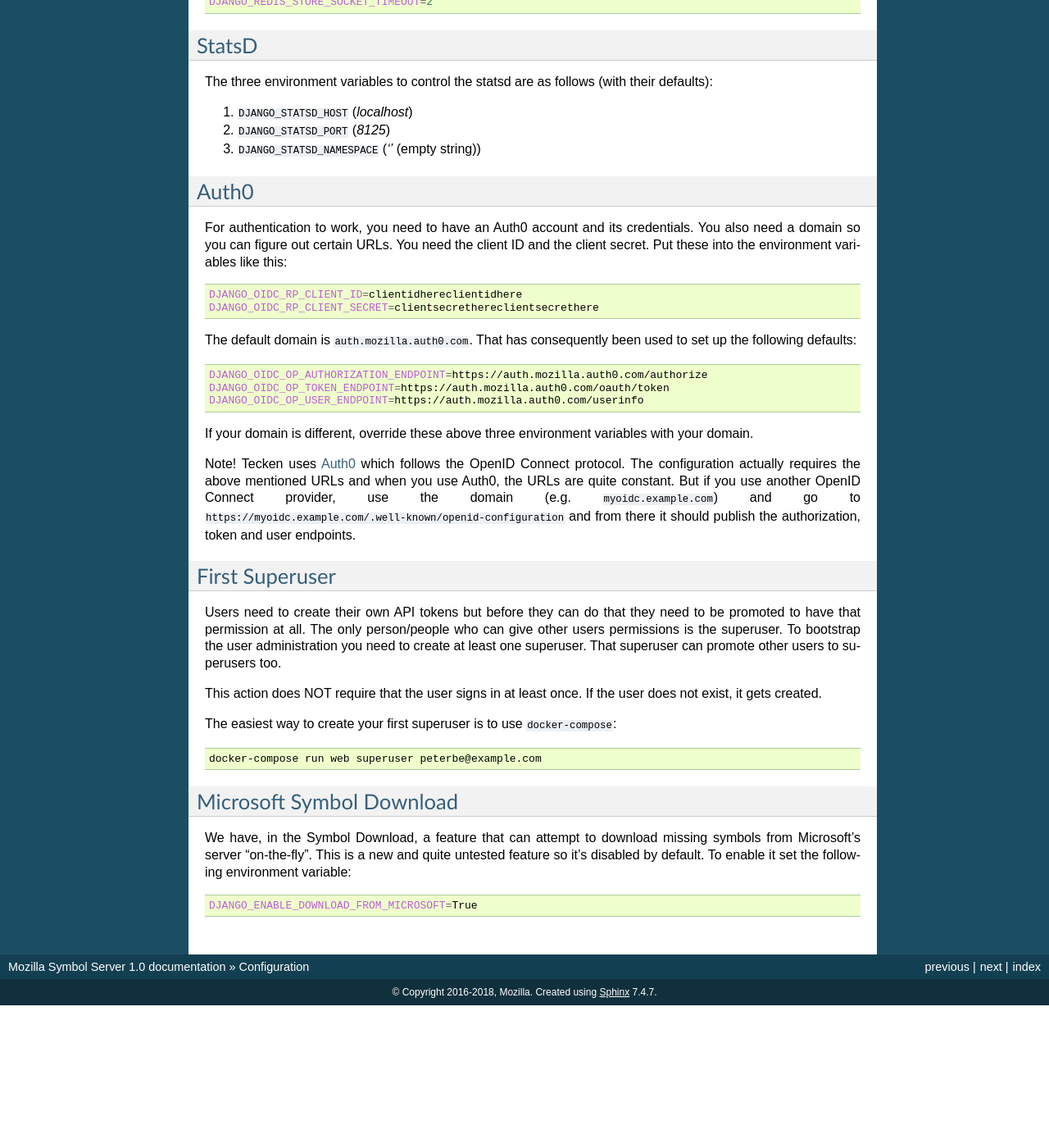
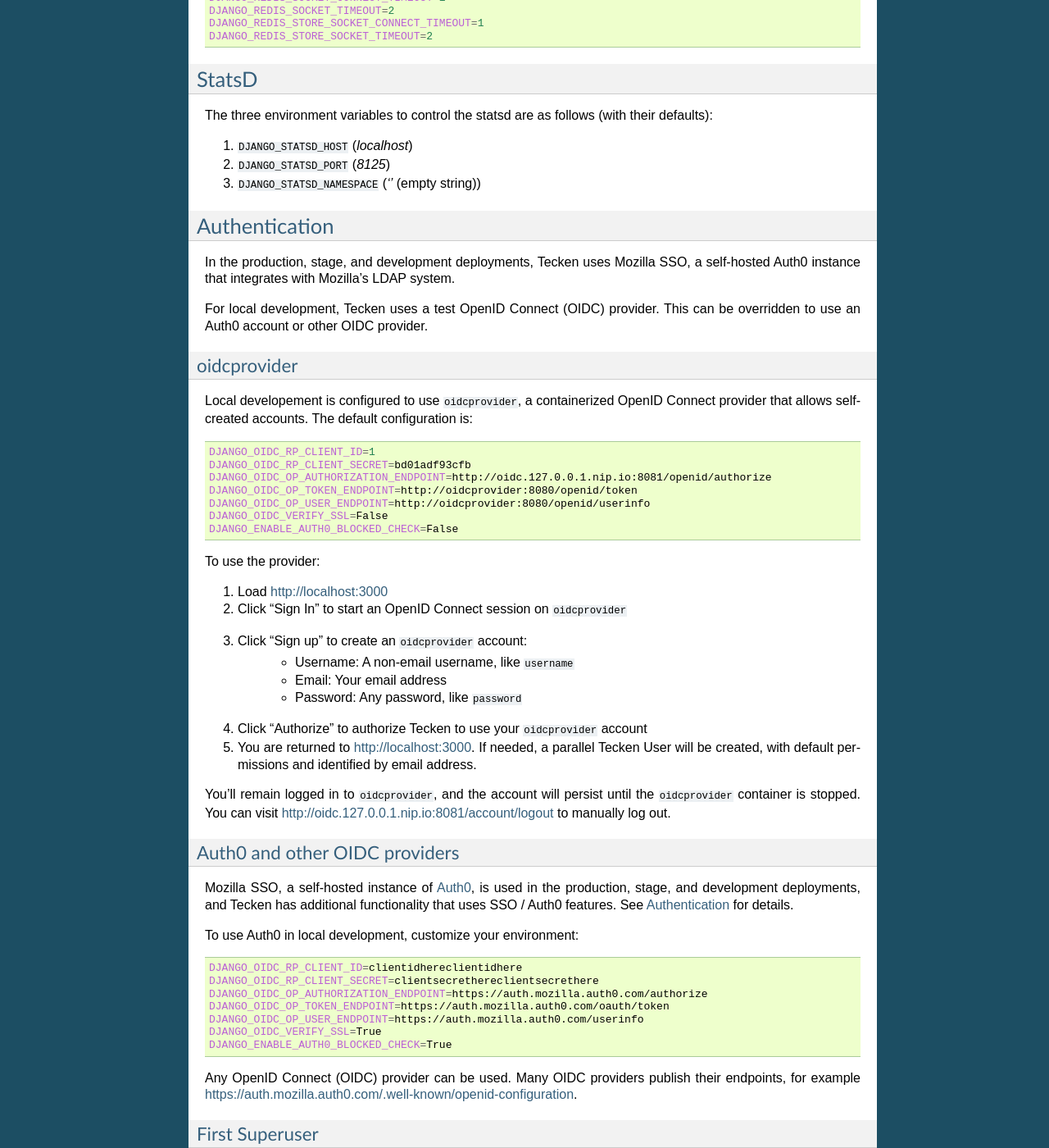
Before and after one commit to mozilla-services/tecken, a Sphinx documentation site: the page built from docs/configuration.rst, in a window 1280 px wide and 1400 px high, scrolled down 5391 px. Shown: the whole window at 82% size. Built offline with Sphinx 7.4.7, drawn with Linux system fonts in a browser that asks for light colours; before the commit the page ends 6617 px from its top, so only the background shows below that; some of the changed text lies outside the part shown.

Commit message:
bug 1552901: Use oidcprovider in local dev
Use testprovider from mozilla-parsys/docker-test-mozilla-django-oidc for
authentication in the local development environment.

```diff
--- a/docs/configuration.rst
+++ b/docs/configuration.rst
@@ -338,46 +338,75 @@ The three environment variables to control the statsd are as follows
 3. ``DJANGO_STATSD_NAMESPACE`` (*''* (empty string))
 
 
-.. _auth0-configuration:
+.. _auth-configuration:
 
-Auth0
-=====
+Authentication
+==============
+In the production, stage, and development deployments, Tecken uses Mozilla SSO,
+a self-hosted Auth0 instance that integrates with Mozilla's LDAP system.
 
-For authentication to work, you need to have an Auth0 account and its
-credentials. You also need a domain so you can figure out certain
-URLs. You need the client ID and the client secret. Put these into
-the environment variables like this:
+For local development, Tecken uses a test OpenID Connect (OIDC) provider.
+This can be overridden to use an Auth0 account or other OIDC provider.
+
+oidcprovider
+------------
+Local developement is configured to use ``oidcprovider``, a containerized
+OpenID Connect provider that allows self-created accounts. The default
+configuration is:
+
+.. code-block:: shell
+
+    DJANGO_OIDC_RP_CLIENT_ID=1
+    DJANGO_OIDC_RP_CLIENT_SECRET=bd01adf93cfb
+    DJANGO_OIDC_OP_AUTHORIZATION_ENDPOINT=http://oidc.127.0.0.1.nip.io:8081/openid/authorize
+    DJANGO_OIDC_OP_TOKEN_ENDPOINT=http://oidcprovider:8080/openid/token
+    DJANGO_OIDC_OP_USER_ENDPOINT=http://oidcprovider:8080/openid/userinfo
+    DJANGO_OIDC_VERIFY_SSL=False
+    DJANGO_ENABLE_AUTH0_BLOCKED_CHECK=False
+
+To use the provider:
+
+1. Load http://localhost:3000
+2. Click "Sign In" to start an OpenID Connect session on ``oidcprovider``
+3. Click "Sign up" to create an ``oidcprovider`` account:
+    * Username: A non-email username, like ``username``
+    * Email: Your email address
+    * Password: Any password, like ``password``
+4. Click "Authorize" to authorize Tecken to use your ``oidcprovider`` account
+5. You are returned to http://localhost:3000. If needed, a parallel Tecken User
+   will be created, with default permissions and identified by email address.
+
+You'll remain logged in to ``oidcprovider``, and the account will persist until
+the ``oidcprovider`` container is stopped.
+You can visit http://oidc.127.0.0.1.nip.io:8081/account/logout to manually log
+out.
+
+Auth0 and other OIDC providers
+------------------------------
+Mozilla SSO, a self-hosted instance of Auth0_, is used in the production, stage,
+and development deployments, and Tecken has additional functionality that uses
+SSO / Auth0 features. See :doc:`authentication` for details.
+
+To use Auth0 in local development, customize your environment:
 
 .. code-block:: shell
 
     DJANGO_OIDC_RP_CLIENT_ID=clientidhereclientidhere
     DJANGO_OIDC_RP_CLIENT_SECRET=clientsecrethereclientsecrethere
-
-The default domain is ``auth.mozilla.auth0.com``. That has consequently
-been used to set up the following defaults:
-
-.. code-block:: shell
-
     DJANGO_OIDC_OP_AUTHORIZATION_ENDPOINT=https://auth.mozilla.auth0.com/authorize
     DJANGO_OIDC_OP_TOKEN_ENDPOINT=https://auth.mozilla.auth0.com/oauth/token
     DJANGO_OIDC_OP_USER_ENDPOINT=https://auth.mozilla.auth0.com/userinfo
+    DJANGO_OIDC_VERIFY_SSL=True
+    DJANGO_ENABLE_AUTH0_BLOCKED_CHECK=True
 
-If your domain is different, override these above three environment
-variables with your domain.
-
-Note! Tecken uses `Auth0`_ which follows the OpenID Connect protocol.
-The configuration actually requires the above mentioned URLs and when
-you use Auth0, the URLs are quite constant. But if you use another OpenID
-Connect provider, use the domain (e.g. ``myoidc.example.com``) and go to
-``https://myoidc.example.com/.well-known/openid-configuration`` and from
-there it should publish the authorization, token and user endpoints.
+Any OpenID Connect (OIDC) provider can be used. Many OIDC providers publish
+their endpoints, for example
+https://auth.mozilla.auth0.com/.well-known/openid-configuration.
 
 .. _`Auth0`: https://auth0.com/
 
-
 First Superuser
-===============
-
+---------------
 Users need to create their own API tokens but before they can do that they
 need to be promoted to have that permission at all. The only person/people
 who can give other users permissions is the superuser. To bootstrap
--- a/docs/dev.rst
+++ b/docs/dev.rst
@@ -16,7 +16,7 @@ Git clone and then run::
    $ make run
 
 Now a development server should be available at
-``http://localhost:8000``.
+``http://localhost:3000``.
 
 To test the symbolication run::
 
```
Also changed, not shown: docker-compose.yml (+9 -0 lines), docs/authentication.rst (+6 -1 lines), 4 other files.
